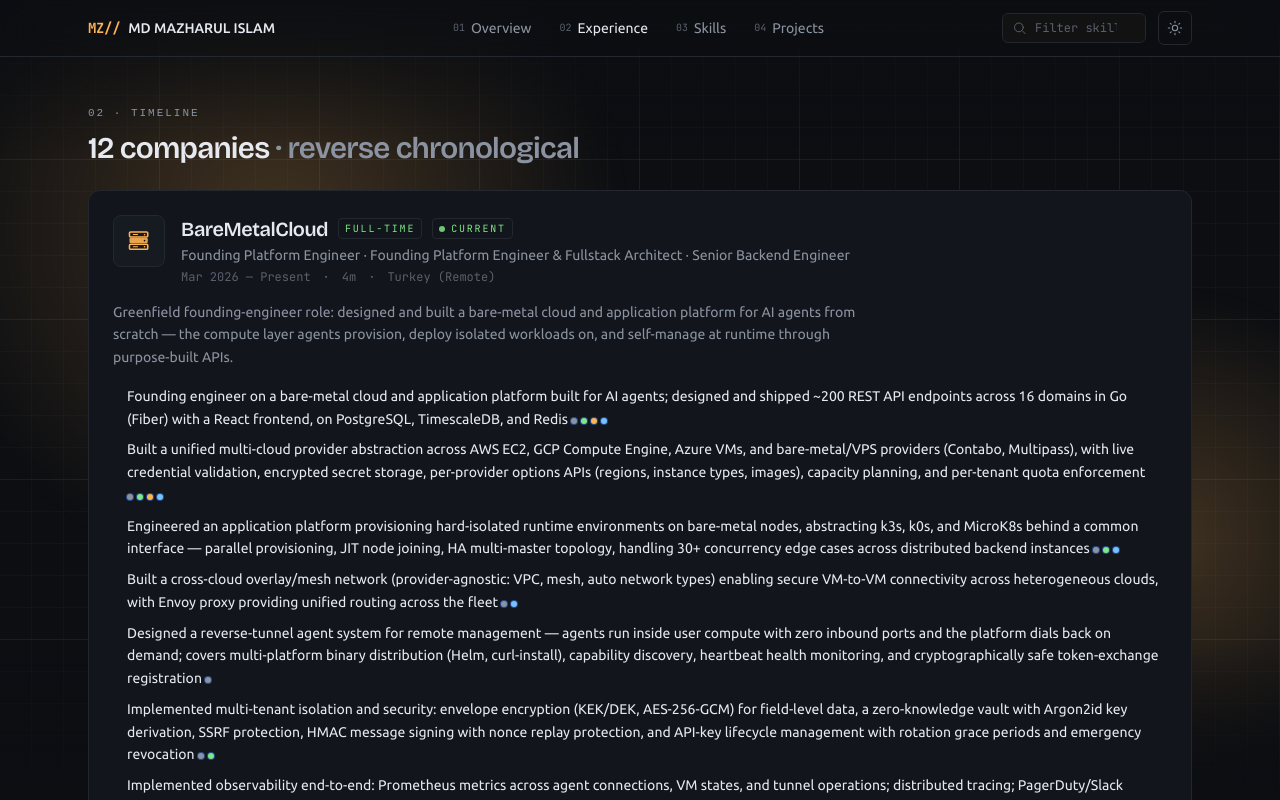
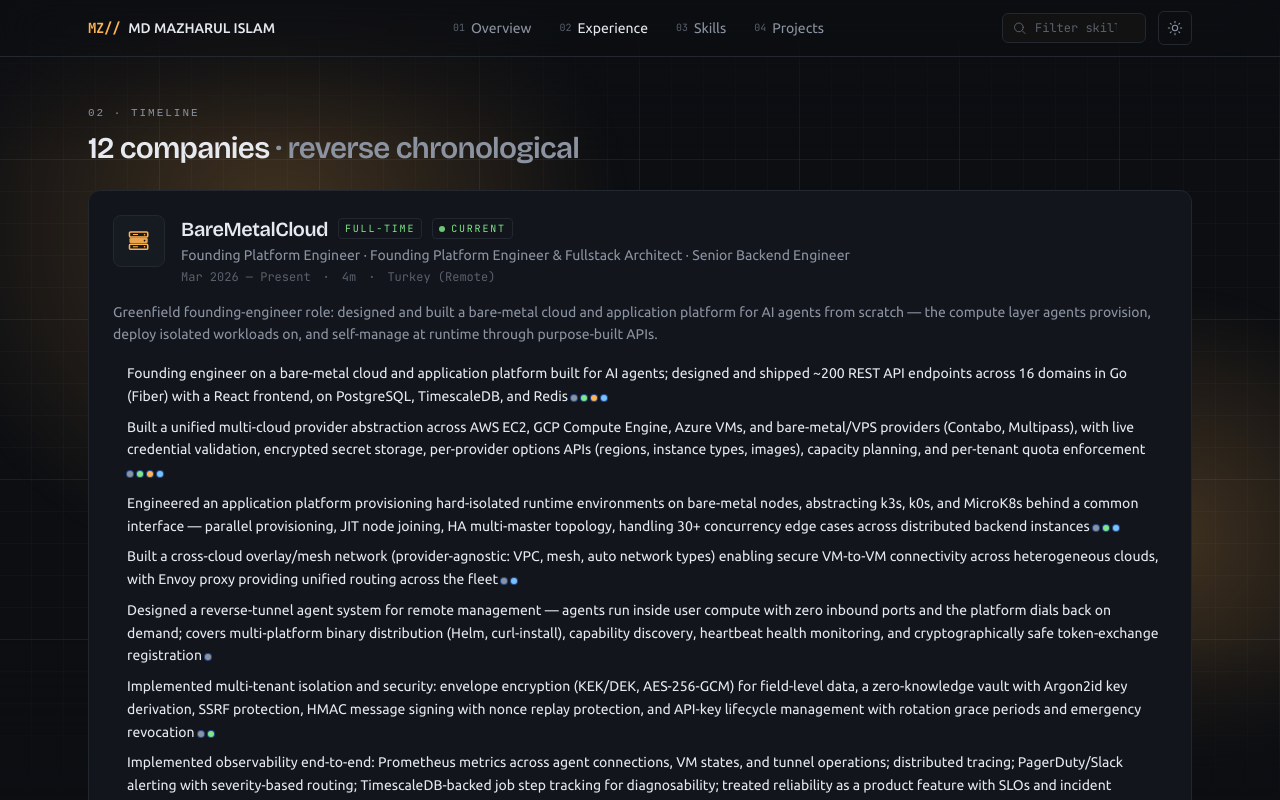
Before and after one commit to mithucste30/mithucste30.github.io, a React (Vite) app: page / in a window 1280 px wide. Both pictures are taken after a click on the button 268 px from the left and 823 px from the top of the page. Shown: the top 800 px of the page. Built offline with nearby package versions, Linux system fonts and the light colour scheme.

Commit message:
Let company description fill card width (drop max-w-3xl cap)
Co-Authored-By: Claude <noreply@anthropic.com>

```diff
--- a/src/components/CompanyCard.tsx
+++ b/src/components/CompanyCard.tsx
@@ -56,7 +56,7 @@ export function CompanyCard({ exp, index, onSkillClick }: Props) {
         </div>
       </div>
 
-      <p className="mt-4 max-w-3xl text-sm leading-relaxed text-mute">{exp.description}</p>
+      <p className="mt-4 text-sm leading-relaxed text-mute">{exp.description}</p>
 
       {/* highlights */}
       <ul className="mt-4 space-y-2">
```
